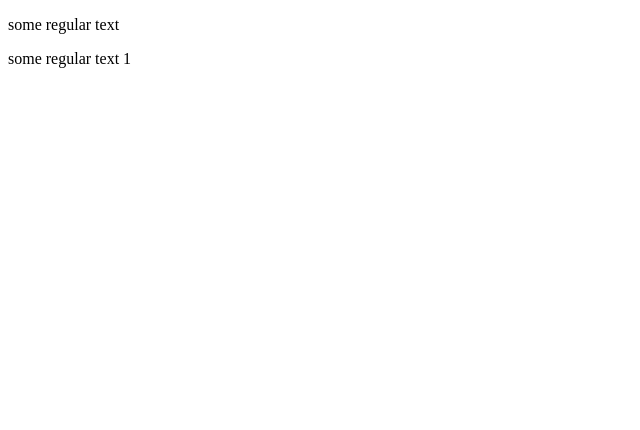
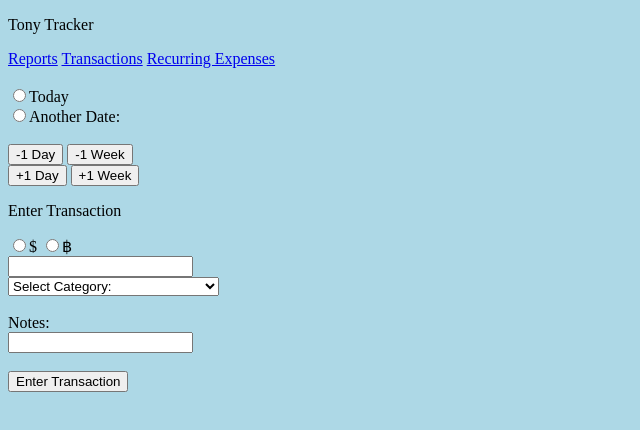
Before and after one commit to yelobike/html-files, a plain HTML site: page SpendingApp/SpendingAppIndex.html in a window 1280 px wide. Shown: the whole page, without its empty margins (0-640 px from the left). Drawn offline with Linux system fonts and the light colour scheme.

Commit message:
stylesheet fixed

```diff
--- a/SpendingApp/SpendingAppIndex.html
+++ b/SpendingApp/SpendingAppIndex.html
@@ -6,16 +6,66 @@
 
 <meta charset="utf-8" />
 
-<title>Code Camp Git</title>
+<title>Tony Tracker</title>
 
-</head>
+<link rel="stylesheet" href="SpendingAppStylesheet.CSS" type="text/css"></link>
 
-<body>
+    <body>
+        <p class=header >Tony Tracker</p>
+    <form>
+    <nav>
+        <a class=links href="reports">Reports</a>
+        <a class=links href="transactions">Transactions</a>
+        <a class=links href="recurring-expenses">Recurring Expenses</a>
+    </nav>   <br>
 
-<p>some regular text</p>
+    <input type="radio" name="date" value="today" class="spending-input">Today</input><br>
+    <input type="radio" name="date" value="another-date" class="spending-input">Another Date:</input><br><br>
 
-<p>some regular text 1</p>
+    <button type="button" class="spending-input">-1 Day</button>
+    <button type="button" class="spending-input">-1 Week</button><br>
+    <button type="button" class="spending-input">+1 Day</button>
+    <button type="button" class="spending-input">+1 Week</button><br>
 
-</body>
+    <p></p>
+
+    <p class="spending-input">Enter Transaction</p>
+    <input type="radio" name="currency" value="$" class="spending-input">$</input>
+    <input type="radio" name="currency" value="฿" class="spending-input">฿</input><br>
+
+    <input type="number" name="transAmt" class="spending-input"><br>
+    <select class="spending-input">
+        <option value="select-category">Select Category:</option>
+        <option value="rent">Rent</option>
+        <option value="groceries">Groceries</option>
+        <option value="eating-out">Eating Out</option>
+        <option value="swimming">Swimming and Workout</option>
+        <option value="media">Books, Movies, and Music</option>
+        <option value="laundry">Laundry</option>
+        <option value="phone">Phone</option>
+        <option value="data">Data and Internet</option>
+        <option value="clothes">Clothes</option>
+        <option value="tech">Tech and Computer</option>
+        <option value="camera">Camera Stuff</option>
+        <option value="motorcycle">Motorcycle Stuff</option>
+        <option value="gas">Gas</option>
+        <option value="bicycle">Bicycle Stuff</option>
+        <option value="visa">Visa and Immigration</option>
+        <option value="massage">Massage</option>
+        <option value="health">Health and Hospital</option>
+        <option value="school">School Stuff</option>
+        <option value="consulting">Consulting Services</option>
+        <option value="travel">Travel</option>
+        <option value="transport">Local Transportation</option>
+        <option value="electricity">Electricity</option>
+        <option value="water">Water</option>
+        <option value="other">Other Expenses (specify below)</option>
+    </select><br><br>
+    <label for="notes">Notes:</label><br>
+    <input type="text" name="notes" class="spending-input"></input><br><br>
+
+    <button type="submit" class="spending-input">Enter Transaction</button>
+    </form>
+    </body>
 
 </html>
--- /dev/null
+++ b/SpendingApp/SpendingAppStylesheet.CSS
@@ -0,0 +1 @@
+body {background-color: lightblue;}
```
